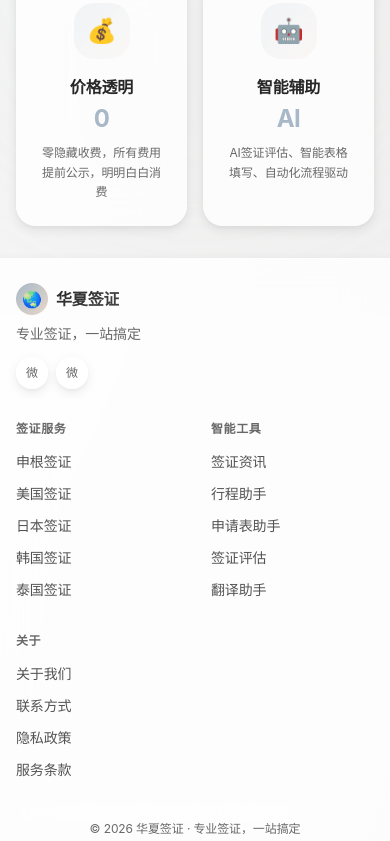
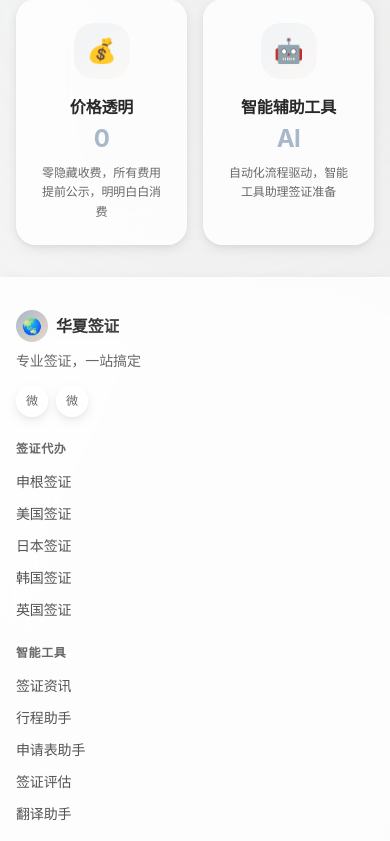
Before and after one commit to Laogui-666/ERP, a Next.js app: page / in a window 390 px wide. Shown: the part 2216-3057 px from the top of the page. Built offline with nearby package versions, Linux system fonts and the light colour scheme; no server answers.

Commit message:
更新首页内容：价值主张、页脚和服务卡片

```diff
--- a/src/components/portal/app-footer.tsx
+++ b/src/components/portal/app-footer.tsx
@@ -6,11 +6,11 @@ import { liquidSpringConfig } from '@design-system/theme/animations'
 export function AppFooter() {
   return (
     <footer className="relative glass-navbar border-t border-glass-border-light glass-footer-animate">
-      <div className="mx-auto max-w-6xl px-4 md:px-8 py-6 md:py-8">
-        <div className="grid grid-cols-2 gap-8 md:grid-cols-4">
+      <div className="mx-auto max-w-6xl px-4 md:px-8 py-8 md:py-10">
+        <div className="grid grid-cols-1 md:grid-cols-2 lg:grid-cols-4 gap-6 md:gap-8">
           {/* 品牌 */}
           <motion.div
-            className="col-span-2 md:col-span-1"
+            className="col-span-1"
             initial={{ opacity: 0, y: 20 }}
             whileInView={{ opacity: 1, y: 0 }}
             viewport={{ once: true }}
@@ -34,16 +34,16 @@ export function AppFooter() {
             </div>
           </motion.div>
 
-          {/* 签证服务 */}
+          {/* 签证代办 */}
           <motion.div
             initial={{ opacity: 0, y: 20 }}
             whileInView={{ opacity: 1, y: 0 }}
             viewport={{ once: true }}
             transition={{ ...liquidSpringConfig.gentle, delay: 0.1 }}
           >
-            <h4 className="text-xs font-semibold uppercase tracking-wider text-glass-text-muted mb-3">签证服务</h4>
+            <h4 className="text-xs font-semibold uppercase tracking-wider text-glass-text-muted mb-3">签证代办</h4>
             <ul className="space-y-2">
-              {['申根签证', '美国签证', '日本签证', '韩国签证', '泰国签证'].map((item) => (
+              {['申根签证', '美国签证', '日本签证', '韩国签证', '英国签证'].map((item) => (
                 <li key={item}>
                   <span className="text-sm text-glass-text-primary/80 hover:text-glass-primary transition-colors cursor-pointer hover:translate-x-0.5 inline-block">
                     {item}
--- a/src/components/portal/hero-section.tsx
+++ b/src/components/portal/hero-section.tsx
@@ -114,7 +114,10 @@ export function HeroSection() {
                   initial={{ opacity: 0, y: 30 }}
                   animate={{ opacity: 1, y: 0 }}
                   transition={{ ...liquidSpringConfig.snappy, delay: 0.9 + index * 0.05 }}
-                  whileHover={{}}
+                  whileHover={{
+                    y: -8,
+                    boxShadow: '0 16px 40px rgba(0,0,0,0.15)'
+                  }}
                   whileTap={{
                     y: 0,
                     scale: 0.98,
--- a/src/components/portal/tool-showcase.tsx
+++ b/src/components/portal/tool-showcase.tsx
@@ -48,7 +48,7 @@ const services = [
     ),
     description: '一键生成各国签证标准证件照',
     href: '/portal/tools/photo',
-    status: 'new',
+    status: 'coming_soon',
     color: 'from-morandi-ocean to-morandi-blush',
     iconBg: 'bg-morandi-ocean',
   },
@@ -62,7 +62,7 @@ const services = [
     ),
     description: '智能填写签证申请表格',
     href: '/portal/tools/form',
-    status: 'new',
+    status: 'coming_soon',
     color: 'from-morandi-ocean to-morandi-deep',
     iconBg: 'bg-morandi-ocean',
   },
@@ -76,7 +76,7 @@ const services = [
     ),
     description: '实时汇率查询与换算',
     href: '/portal/tools/exchange',
-    status: 'new',
+    status: 'coming_soon',
     color: 'from-morandi-ocean to-morandi-deep',
     iconBg: 'bg-morandi-ocean',
   },
@@ -90,7 +90,7 @@ const services = [
     ),
     description: '智能生成签证行程单',
     href: '/portal/tools/itinerary',
-    status: 'new',
+    status: 'coming_soon',
     color: 'from-morandi-mist to-morandi-ocean',
     iconBg: 'bg-morandi-mist',
   },
--- a/src/components/portal/value-props.tsx
+++ b/src/components/portal/value-props.tsx
@@ -4,10 +4,10 @@ import { motion } from 'framer-motion'
 import { liquidSpringConfig } from '@design-system/theme/animations'
 
 const PROPS = [
-  { icon: '⚡', title: '极速出签', value: '1天', desc: '最快1个工作日出签，不让等待耽误行程' },
-  { icon: '🔒', title: '安全可靠', value: '0', desc: '零信息泄露，资料加密存储，隐私全面保护' },
+  { icon: '⚡', title: '极速办理', value: '2个工作日', desc: '最快加急1天交付送签材料，不让等待耽误行程' },
+  { icon: '🔒', title: '安全可靠', value: '0', desc: '资料加密存储，隐私全面保护，定期销毁，信息零泄露' },
   { icon: '💰', title: '价格透明', value: '0', desc: '零隐藏收费，所有费用提前公示，明明白白消费' },
-  { icon: '🤖', title: '智能辅助', value: 'AI', desc: 'AI签证评估、智能表格填写、自动化流程驱动' },
+  { icon: '🤖', title: '智能辅助工具', value: 'AI', desc: '自动化流程驱动，智能工具助理签证准备' },
 ]
 
 export function ValueProps() {
```
